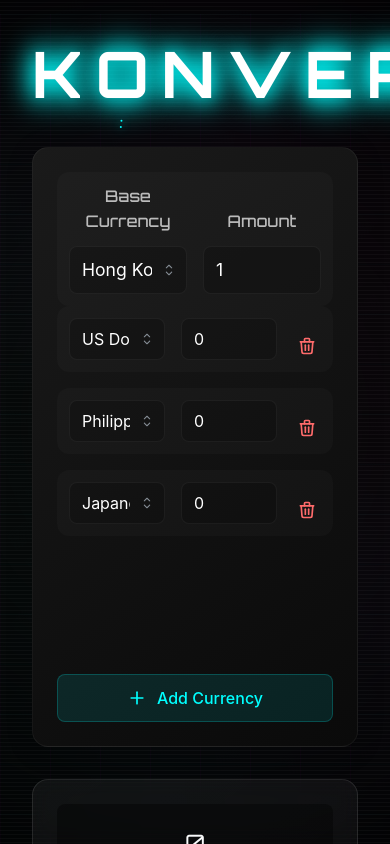
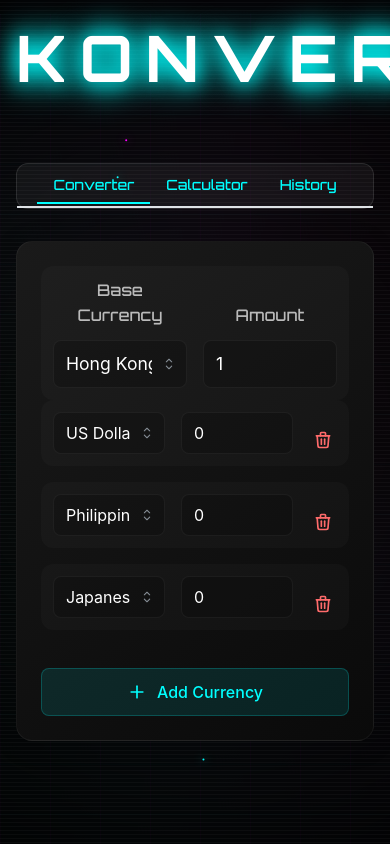
Before and after one commit to carlo-spectre/konvert, a React (Vite) app: page / in a window 390 px wide. Built offline with nearby package versions, Linux system fonts and the light colour scheme; no server answers.

Commit message:
Add mobile responsive design with tab navigation

```diff
--- a/src/App.tsx
+++ b/src/App.tsx
@@ -1,4 +1,5 @@
-import { MantineProvider, Box, createTheme, Group } from '@mantine/core'
+import { MantineProvider, Box, createTheme, Group, Tabs } from '@mantine/core'
+import { useMediaQuery } from '@mantine/hooks'
 import CurrencyConverter from './components/CurrencyConverter'
 import Calculator from './components/Calculator'
 import AnimatedBackground from './components/AnimatedBackground'
@@ -6,6 +7,12 @@ import GlitchTitle from './components/GlitchTitle'
 import HistoryPanel from './components/HistoryPanel'
 import { useState } from 'react'
 import '@mantine/core/styles.css'
+
+interface HistoryItem {
+  expression: string;
+  result: string;
+  timestamp: Date;
+}
 
 const theme = createTheme({
   primaryColor: 'cyan',
@@ -59,7 +66,8 @@ const theme = createTheme({
 })
 
 const App = () => {
-  const [calculatorHistory, setCalculatorHistory] = useState([]);
+  const [calculatorHistory, setCalculatorHistory] = useState<HistoryItem[]>([]);
+  const isMobile = useMediaQuery('(max-width: 768px)');
 
   return (
     <MantineProvider theme={theme}>
@@ -69,7 +77,7 @@ const App = () => {
           minHeight: '100vh',
           minWidth: '100vw',
           margin: 0,
-          padding: '2rem',
+          padding: isMobile ? '1rem' : '2rem',
           position: 'fixed',
           top: 0,
           left: 0,
@@ -82,6 +90,72 @@ const App = () => {
         <AnimatedBackground />
         <Box style={{ position: 'relative', zIndex: 1 }}>
           <GlitchTitle text="Konvert" />
+
+          {isMobile ? (
+            // Mobile layout with tabs
+            <Tabs defaultValue="converter" style={{ marginTop: '2rem' }}>
+              <Tabs.List
+                style={{
+                  justifyContent: 'center',
+                  marginBottom: '2rem',
+                  background: 'rgba(255, 255, 255, 0.05)',
+                  borderRadius: '12px',
+                  padding: '4px',
+                  border: '1px solid rgba(255, 255, 255, 0.1)',
+                }}
+              >
+                <Tabs.Tab
+                  value="converter"
+                  style={{
+                    color: '#00ffff',
+                    fontFamily: '"Orbitron", sans-serif',
+                    fontWeight: 500,
+                  }}
+                >
+                  Converter
+                </Tabs.Tab>
+                <Tabs.Tab
+                  value="calculator"
+                  style={{
+                    color: '#00ffff',
+                    fontFamily: '"Orbitron", sans-serif',
+                    fontWeight: 500,
+                  }}
+                >
+                  Calculator
+                </Tabs.Tab>
+                <Tabs.Tab
+                  value="history"
+                  style={{
+                    color: '#00ffff',
+                    fontFamily: '"Orbitron", sans-serif',
+                    fontWeight: 500,
+                  }}
+                >
+                  History
+                </Tabs.Tab>
+              </Tabs.List>
+
+              <Tabs.Panel value="converter">
+                <Box style={{ width: '100%', height: '500px' }}>
+                  <CurrencyConverter />
+                </Box>
+              </Tabs.Panel>
+
+              <Tabs.Panel value="calculator">
+                <Box style={{ width: '100%', height: '500px' }}>
+                  <Calculator onHistoryUpdate={setCalculatorHistory} />
+                </Box>
+              </Tabs.Panel>
+
+              <Tabs.Panel value="history">
+                <Box style={{ width: '100%', height: '500px' }}>
+                  <HistoryPanel history={calculatorHistory} />
+                </Box>
+              </Tabs.Panel>
+            </Tabs>
+          ) : (
+            // Desktop layout with horizontal panels
             <Group align="flex-start" justify="center" gap="xl">
               <Box style={{ width: '400px', height: '600px' }}>
                 <CurrencyConverter />
@@ -93,6 +167,7 @@ const App = () => {
                 <HistoryPanel history={calculatorHistory} />
               </Box>
             </Group>
+          )}
         </Box>
       </Box>
     </MantineProvider>
```
Lines whose indentation alone changed are shown as unchanged.
